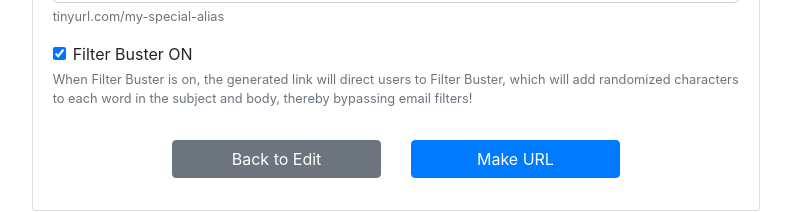
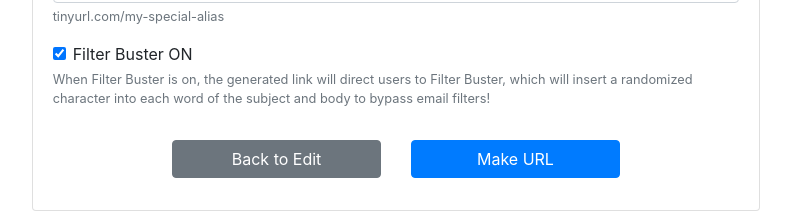
Before and after one commit to syoon123/etemplate, a React (Create React App) app in the folder app/: page / in a window 1280 px wide. Both pictures are taken after a click on the button "Next". Shown: the part 619-831 px from the top of the page, without its empty margins (244-1035 px from the left). Built offline with nearby package versions, Linux system fonts and the light colour scheme.

Commit message:
edit language in preview

```diff
--- a/app/src/components/FilterBusterToggle.tsx
+++ b/app/src/components/FilterBusterToggle.tsx
@@ -23,8 +23,8 @@ function FilterBusterToggle(props: FilterBusterToggleProps) {
             />
             <Form.Text className="text-muted">
               When Filter Buster is on, the generated link will direct users to
-              Filter Buster, which will add randomized characters to each word
-              in the subject and body, thereby bypassing email filters!
+              Filter Buster, which will insert a randomized character into each
+              word of the subject and body to bypass email filters!
             </Form.Text>
           </Form.Group>
         </Form>
--- a/app/src/components/TemplatePreview.tsx
+++ b/app/src/components/TemplatePreview.tsx
@@ -34,7 +34,7 @@ export default function TemplatePreview(props: TemplatePreviewProps) {
         noRecipients: '[none]',
       })}
       {RecipientsPreview({
-        label: 'Ccc',
+        label: 'Cc',
         recipients: props.cc,
         noRecipients: '[none]',
       })}
```
